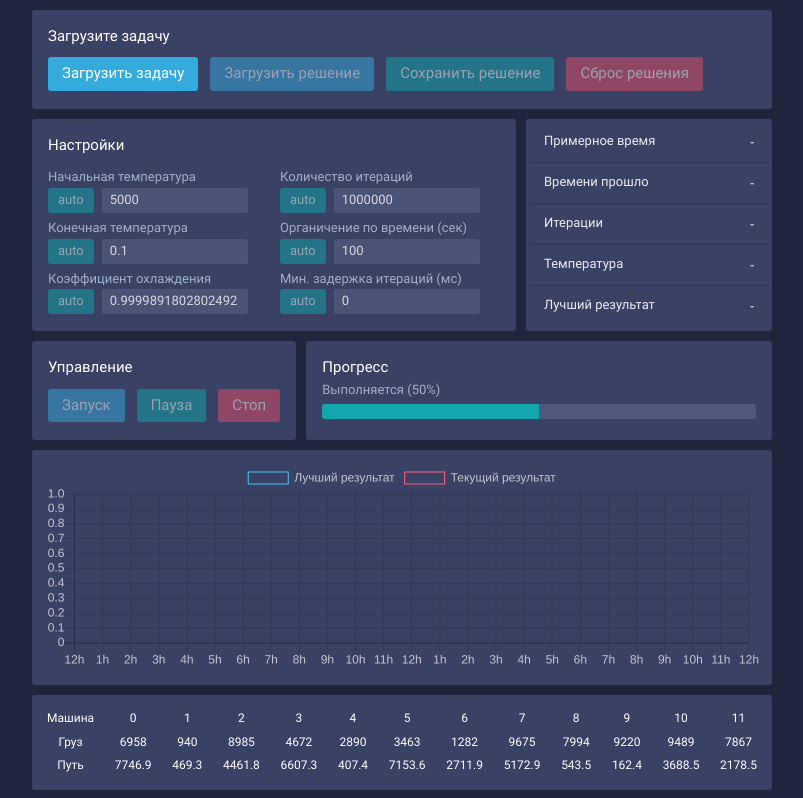
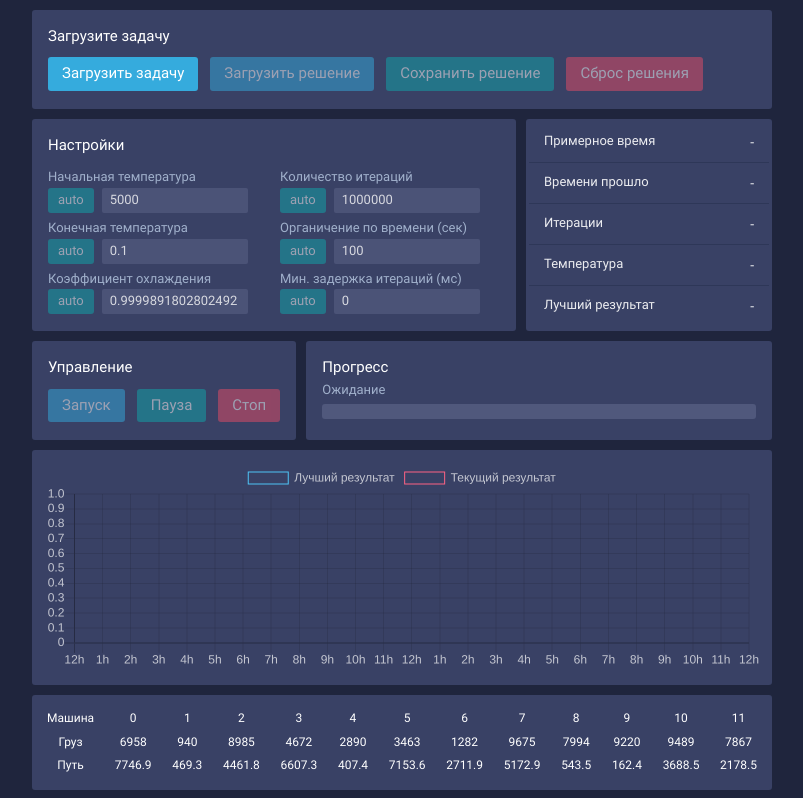
Before and after one commit to strokovok/CVRP-annealing, a Vue app in the folder interface/: page / in a window 1280 px wide. Shown: the top 798 px of the page, without its empty margins (238-1041 px from the left). Built offline with nearby package versions, Linux system fonts and the light colour scheme.

Commit message:
Progress update

```diff
--- a/interface/src/components/Progress.vue
+++ b/interface/src/components/Progress.vue
@@ -1,15 +1,51 @@
 <template>
     <div class="progress">
         <div class="ui-label">Прогресс</div>
-        <div class="ui-mini-label">Выполняется (50%)</div>
+        <div class="ui-mini-label">{{textStatus}}</div>
         <div class="ui-progress">
-            <div class="ui-progress-fill"/>
+            <div class="ui-progress-fill" :style="styleObj"/>
         </div>
     </div>
 </template>
 
-<style lang="scss" scoped>
-    .ui-progress-fill {
-        width: 50%;
+<script>
+export default {
+    computed: {
+        beforeProcess() {
+            return [
+                stateEnum.EMPTY,
+                stateEnum.INCORRECT_PROBLEM,
+                stateEnum.INCORRECT_SOLUTION,
+                stateEnum.PROBLEM_LOADING,
+                stateEnum.PROBLEM_READY,
+                stateEnum.SOLUTION_LOADING
+            ].includes(globalStore.state);
+        },
+        afterProcess() {
+            return [
+                stateEnum.SOLUTION_VIEW,
+                stateEnum.SOLUTION_SAVING
+            ].includes(globalStore.state);
+        },
+        progress() {
+            if (this.beforeProcess)
+                return 0;
+            if (this.afterProcess())
+                return 100;
+            return globalStore.stats[statsEnum.PROGRESS] || 0;
+        },
+        styleObj() {
+            return { width: `${this.progress}%` };
+        },
+        textStatus() {
+            if (this.beforeProcess)
+                return 'Ожидание';
+            if (this.afterProcess)
+                return 'Готово!';
+            if (globalStore.state === stateEnum.SOLVING)
+                return `Выполняется (${this.progress})`;
+            return `Пауза (${this.progress})`;
+        }
     }
-</style>
+}
+</script>
--- a/interface/src/components/Stats.vue
+++ b/interface/src/components/Stats.vue
@@ -80,6 +80,8 @@ export default {
                 stateEnum.PROBLEM_READY,
                 stateEnum.INCORRECT_SOLUTION,
                 stateEnum.SOLUTION_VIEW,
+                stateEnum.SOLVING,
+                stateEnum.PAUSED,
             ].includes(globalStore.state))
                 res[statsEnum.ESTIMATED_TIME] = "-";
             return res;
```
